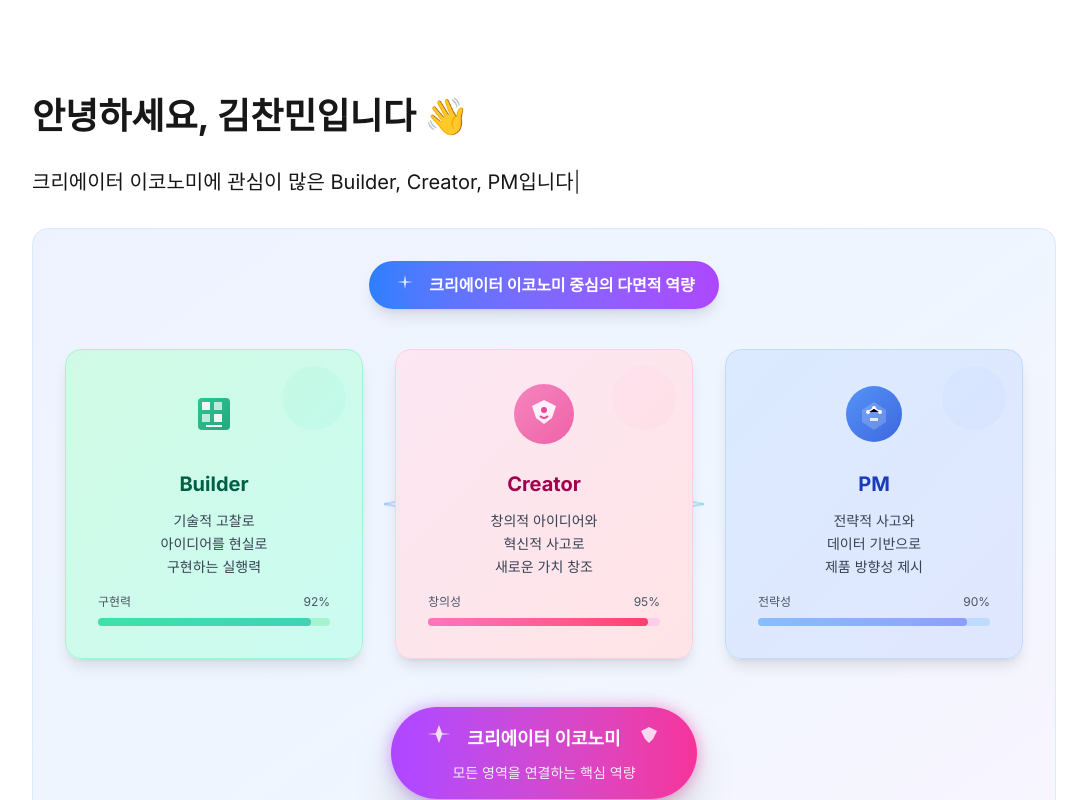
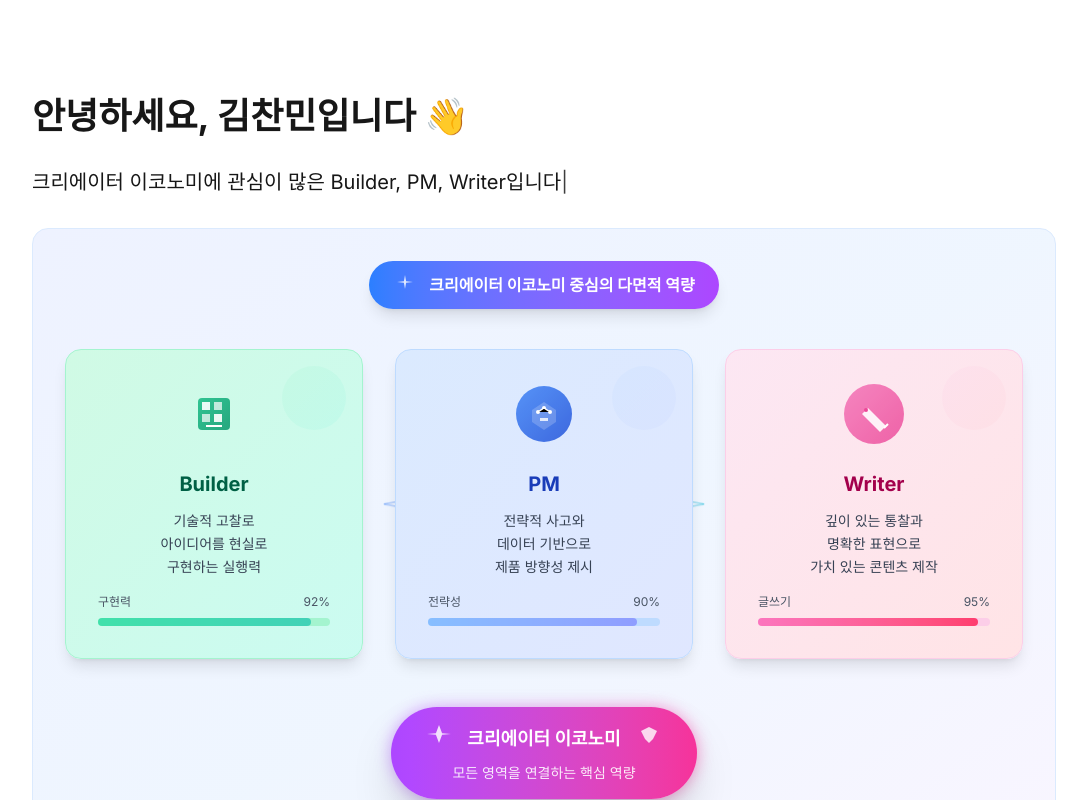
Before and after one commit to chanmkim/chanmkim-writing, a Next.js app: page / in a window 1280 px wide. Shown: the top 800 px of the page, without its empty margins (96-1183 px from the left). Built offline with nearby package versions, Linux system fonts and the light colour scheme.

Commit message:
intro: 한줄소개 포지셔닝

```diff
--- a/src/app/page.tsx
+++ b/src/app/page.tsx
@@ -8,7 +8,7 @@ export default function Home() {
         <h1 className="text-2xl sm:text-3xl md:text-4xl font-bold mb-4 sm:mb-6 md:mb-8">안녕하세요, 김찬민입니다 👋</h1>
         <p className="text-lg sm:text-xl mb-4 sm:mb-6 md:mb-8">
           <TypingEffect
-            text="크리에이터 이코노미에 관심이 많은 Builder, Creator, PM입니다"
+            text="크리에이터 이코노미에 관심이 많은 Builder, PM, Writer입니다"
             speed={80}
             className="text-lg sm:text-xl"
             repeatDelay={3000}
@@ -82,46 +82,6 @@ export default function Home() {
                 </div>
               </div>
 
-              {/* Creator 카드 */}
-              <div className="group cursor-pointer">
-                <div className="relative p-4 sm:p-6 md:p-8 bg-gradient-to-br from-pink-100 to-rose-100 dark:from-pink-900/30 dark:to-rose-900/30 rounded-2xl shadow-lg hover:shadow-2xl transition-all duration-500 hover:-translate-y-2 border border-pink-200 dark:border-pink-700">
-                  {/* 배경 데코레이션 */}
-                  <div className="absolute top-2 sm:top-4 right-2 sm:right-4 w-12 h-12 sm:w-16 sm:h-16 bg-gradient-to-br from-pink-200 to-rose-200 dark:from-pink-800 dark:to-rose-800 rounded-full opacity-20"></div>
-
-                  {/* SVG 아이콘 */}
-                  <div className="relative mb-4 sm:mb-6">
-                    <svg width="48" height="48" viewBox="0 0 64 64" className="mx-auto group-hover:scale-110 transition-transform duration-300 sm:w-16 sm:h-16">
-                      <circle cx="32" cy="32" r="30" fill="url(#creatorGradient)" className="animate-pulse"/>
-                      <defs>
-                        <linearGradient id="creatorGradient" x1="0%" y1="0%" x2="100%" y2="100%">
-                          <stop offset="0%" stopColor="#f472b6"/>
-                          <stop offset="100%" stopColor="#ec4899"/>
-                        </linearGradient>
-                      </defs>
-                      <path d="M20 24 L32 18 L44 24 L40 36 L32 42 L24 36 Z" fill="white" opacity="0.9"/>
-                      <circle cx="32" cy="28" r="3" fill="#ec4899"/>
-                      <path d="M28 34 Q32 38 36 34" stroke="#ec4899" strokeWidth="2" fill="none"/>
-                    </svg>
-                  </div>
-
-                  <h3 className="text-lg sm:text-xl font-bold mb-2 sm:mb-3 text-center text-pink-800 dark:text-pink-200">Creator</h3>
-                  <p className="text-xs sm:text-sm text-gray-700 dark:text-gray-300 text-center leading-relaxed">
-                    창의적 아이디어와<br/>혁신적 사고로<br/>새로운 가치 창조
-                  </p>
-
-                  {/* 스킬 바 */}
-                  <div className="mt-3 sm:mt-4 space-y-2">
-                    <div className="flex justify-between text-xs text-gray-600 dark:text-gray-400">
-                      <span>창의성</span>
-                      <span>95%</span>
-                    </div>
-                    <div className="w-full bg-pink-200 dark:bg-pink-800 rounded-full h-2">
-                      <div className="bg-gradient-to-r from-pink-400 to-rose-500 h-2 rounded-full w-[95%] animate-pulse"></div>
-                    </div>
-                  </div>
-                </div>
-              </div>
-
               {/* PM 카드 */}
               <div className="group cursor-pointer">
                 <div className="relative p-4 sm:p-6 md:p-8 bg-gradient-to-br from-blue-100 to-indigo-100 dark:from-blue-900/30 dark:to-indigo-900/30 rounded-2xl shadow-lg hover:shadow-2xl transition-all duration-500 hover:-translate-y-2 border border-blue-200 dark:border-blue-700">
@@ -161,6 +121,46 @@ export default function Home() {
                   </div>
                 </div>
               </div>
+
+              {/* Writer 카드 */}
+              <div className="group cursor-pointer">
+                <div className="relative p-4 sm:p-6 md:p-8 bg-gradient-to-br from-pink-100 to-rose-100 dark:from-pink-900/30 dark:to-rose-900/30 rounded-2xl shadow-lg hover:shadow-2xl transition-all duration-500 hover:-translate-y-2 border border-pink-200 dark:border-pink-700">
+                  {/* 배경 데코레이션 */}
+                  <div className="absolute top-2 sm:top-4 right-2 sm:right-4 w-12 h-12 sm:w-16 sm:h-16 bg-gradient-to-br from-pink-200 to-rose-200 dark:from-pink-800 dark:to-rose-800 rounded-full opacity-20"></div>
+
+                  {/* SVG 아이콘 */}
+                  <div className="relative mb-4 sm:mb-6">
+                    <svg width="48" height="48" viewBox="0 0 64 64" className="mx-auto group-hover:scale-110 transition-transform duration-300 sm:w-16 sm:h-16">
+                      <circle cx="32" cy="32" r="30" fill="url(#writerGradient)" className="animate-pulse"/>
+                      <defs>
+                        <linearGradient id="writerGradient" x1="0%" y1="0%" x2="100%" y2="100%">
+                          <stop offset="0%" stopColor="#f472b6"/>
+                          <stop offset="100%" stopColor="#ec4899"/>
+                        </linearGradient>
+                      </defs>
+                      <path d="M20 32 L26 26 L44 44 L38 50 L20 32" fill="white" opacity="0.9"/>
+                      <path d="M42 46 L46 42" stroke="white" strokeWidth="2"/>
+                      <circle cx="24" cy="28" r="2" fill="#ec4899"/>
+                    </svg>
+                  </div>
+
+                  <h3 className="text-lg sm:text-xl font-bold mb-2 sm:mb-3 text-center text-pink-800 dark:text-pink-200">Writer</h3>
+                  <p className="text-xs sm:text-sm text-gray-700 dark:text-gray-300 text-center leading-relaxed">
+                    깊이 있는 통찰과<br/>명확한 표현으로<br/>가치 있는 콘텐츠 제작
+                  </p>
+
+                  {/* 스킬 바 */}
+                  <div className="mt-3 sm:mt-4 space-y-2">
+                    <div className="flex justify-between text-xs text-gray-600 dark:text-gray-400">
+                      <span>글쓰기</span>
+                      <span>95%</span>
+                    </div>
+                    <div className="w-full bg-pink-200 dark:bg-pink-800 rounded-full h-2">
+                      <div className="bg-gradient-to-r from-pink-400 to-rose-500 h-2 rounded-full w-[95%] animate-pulse"></div>
+                    </div>
+                  </div>
+                </div>
+              </div>
             </div>
           </div>
 
@@ -188,16 +188,16 @@ export default function Home() {
           {/* 하단 통계 */}
           <div className="grid grid-cols-3 gap-2 sm:gap-4 mt-6 sm:mt-8 pt-4 sm:pt-6 border-t border-gray-200 dark:border-gray-700">
             <div className="text-center">
-              <div className="text-lg sm:text-xl md:text-2xl font-bold text-pink-600 dark:text-pink-400 mb-1">5+</div>
-              <div className="text-xs text-gray-600 dark:text-gray-400">창의적 프로젝트</div>
-            </div>
-            <div className="text-center">
               <div className="text-lg sm:text-xl md:text-2xl font-bold text-emerald-600 dark:text-emerald-400 mb-1">10+</div>
               <div className="text-xs text-gray-600 dark:text-gray-400">개발 경험</div>
             </div>
             <div className="text-center">
               <div className="text-lg sm:text-xl md:text-2xl font-bold text-blue-600 dark:text-blue-400 mb-1">3+</div>
               <div className="text-xs text-gray-600 dark:text-gray-400">전략 수립</div>
+            </div>
+            <div className="text-center">
+              <div className="text-lg sm:text-xl md:text-2xl font-bold text-pink-600 dark:text-pink-400 mb-1">5+</div>
+              <div className="text-xs text-gray-600 dark:text-gray-400">창의적 프로젝트</div>
             </div>
           </div>
         </div>
```
